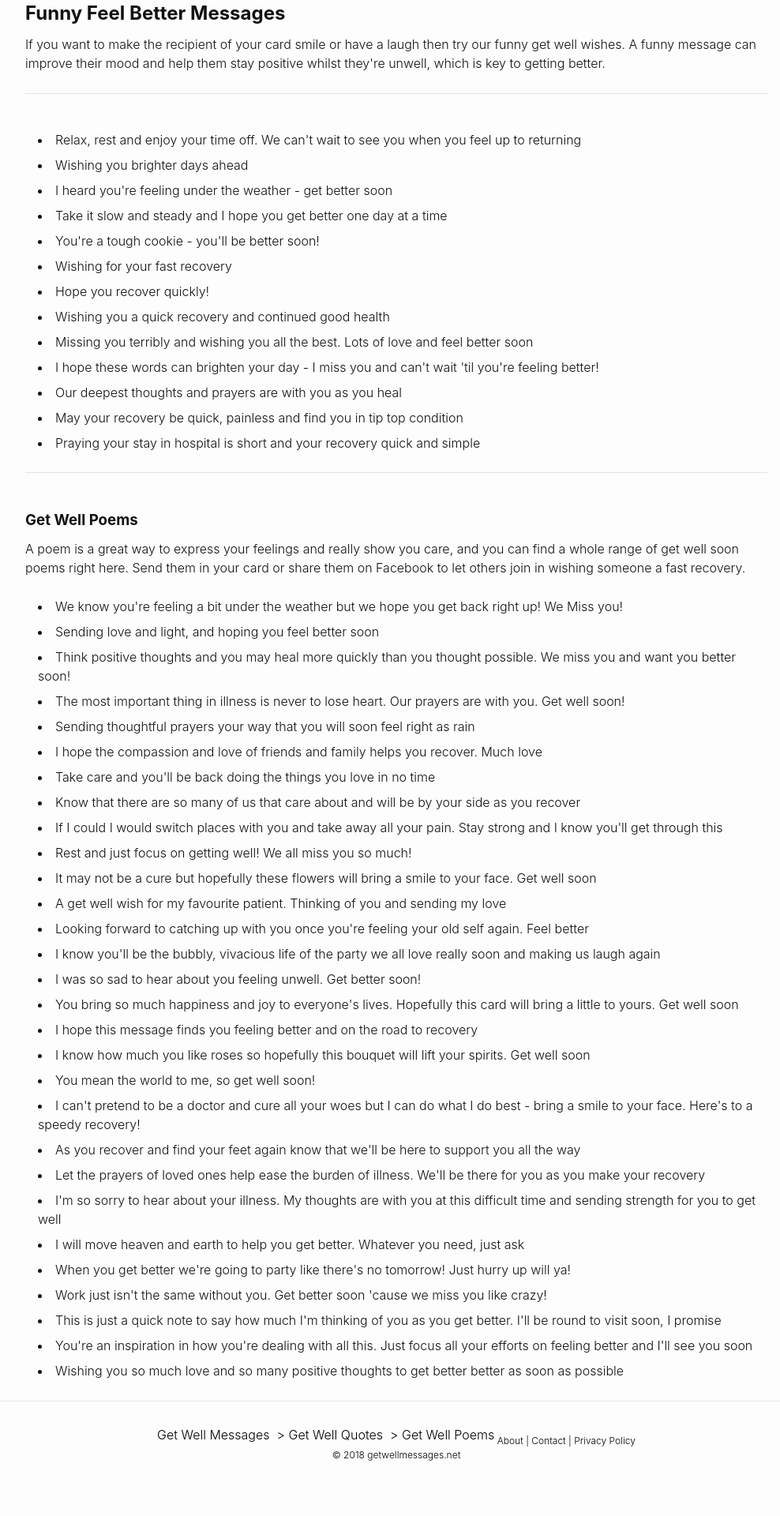
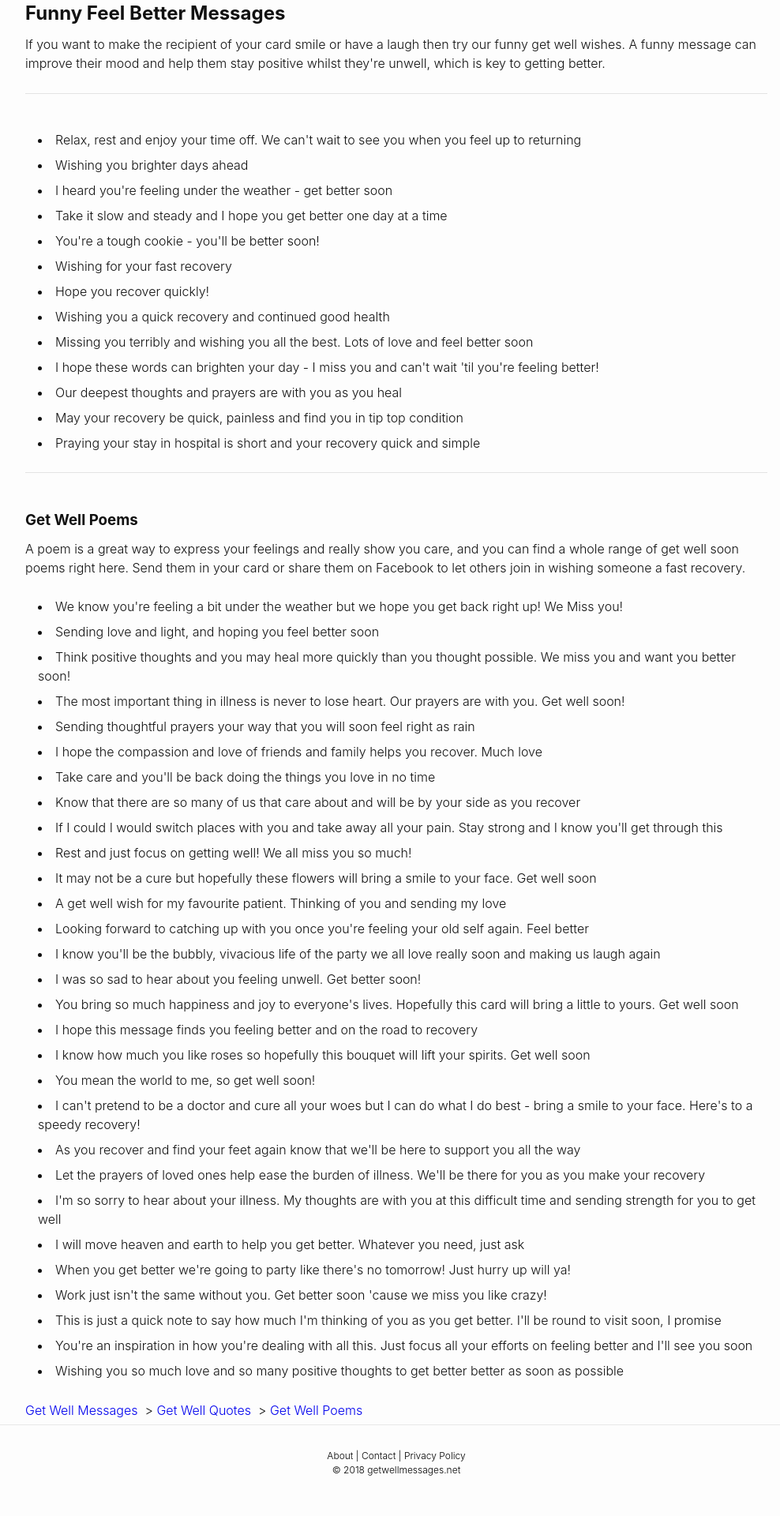
Before and after one commit to andyml123/andyml123.github.io, a Jekyll site: the page get-well-wishes/index.html, which Jekyll copies as it is, in a window 1280 px wide. Shown: the part 4448-6368 px from the top of the page at 79% size, without its empty margins (138-1126 px from the left). Built offline with Jekyll 4.4.1, drawn with Linux system fonts in a browser that asks for light colours.

Commit message:
Update index.html

```diff
--- a/get-well-wishes/index.html
+++ b/get-well-wishes/index.html
@@ -239,14 +239,6 @@ A poem is a great way to express your feelings and really show you care, and you
 <li>Wishing you so much love and so many positive thoughts to get better better as soon as possible</li>
 </ul>
 
-</div>
-
-<footer class="site-footer">
-
-<div class="wrapper">
-
-<div id="footer">
-
 <ol class="breadcrumb" itemscope="" itemtype="http://schema.org/BreadcrumbList">
 
 <li itemprop="itemListElement" itemscope="" itemtype="http://schema.org/ListItem">
@@ -263,6 +255,13 @@ A poem is a great way to express your feelings and really show you care, and you
 
 </ol>
 
+</div>
+
+<footer class="site-footer">
+
+<div class="wrapper">
+
+<div id="footer">
 
 <a href="/about/">About</a>  |  <a href="/contact/">Contact</a>  | <a href="/privacy/">Privacy Policy</a>
 
```
